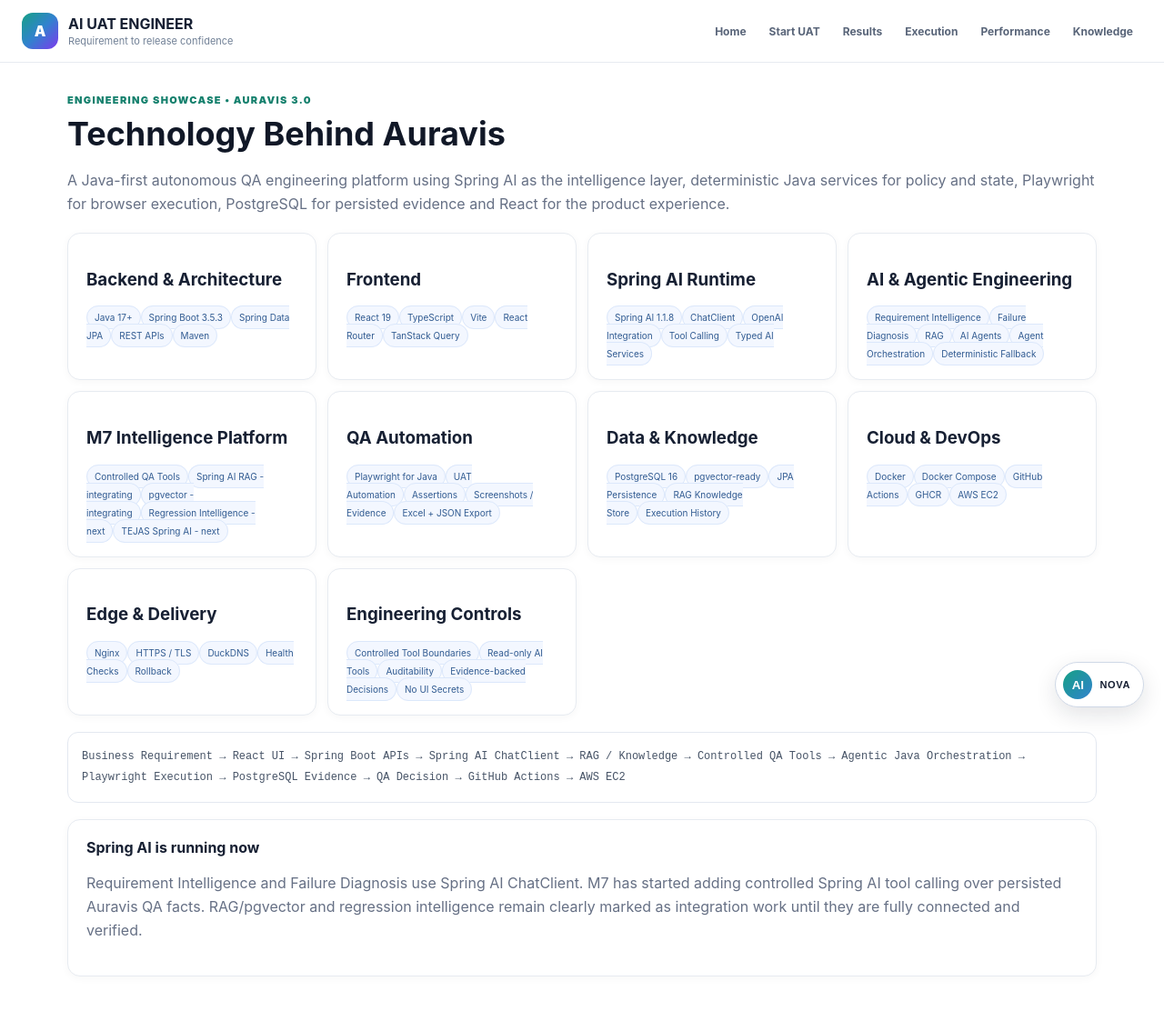
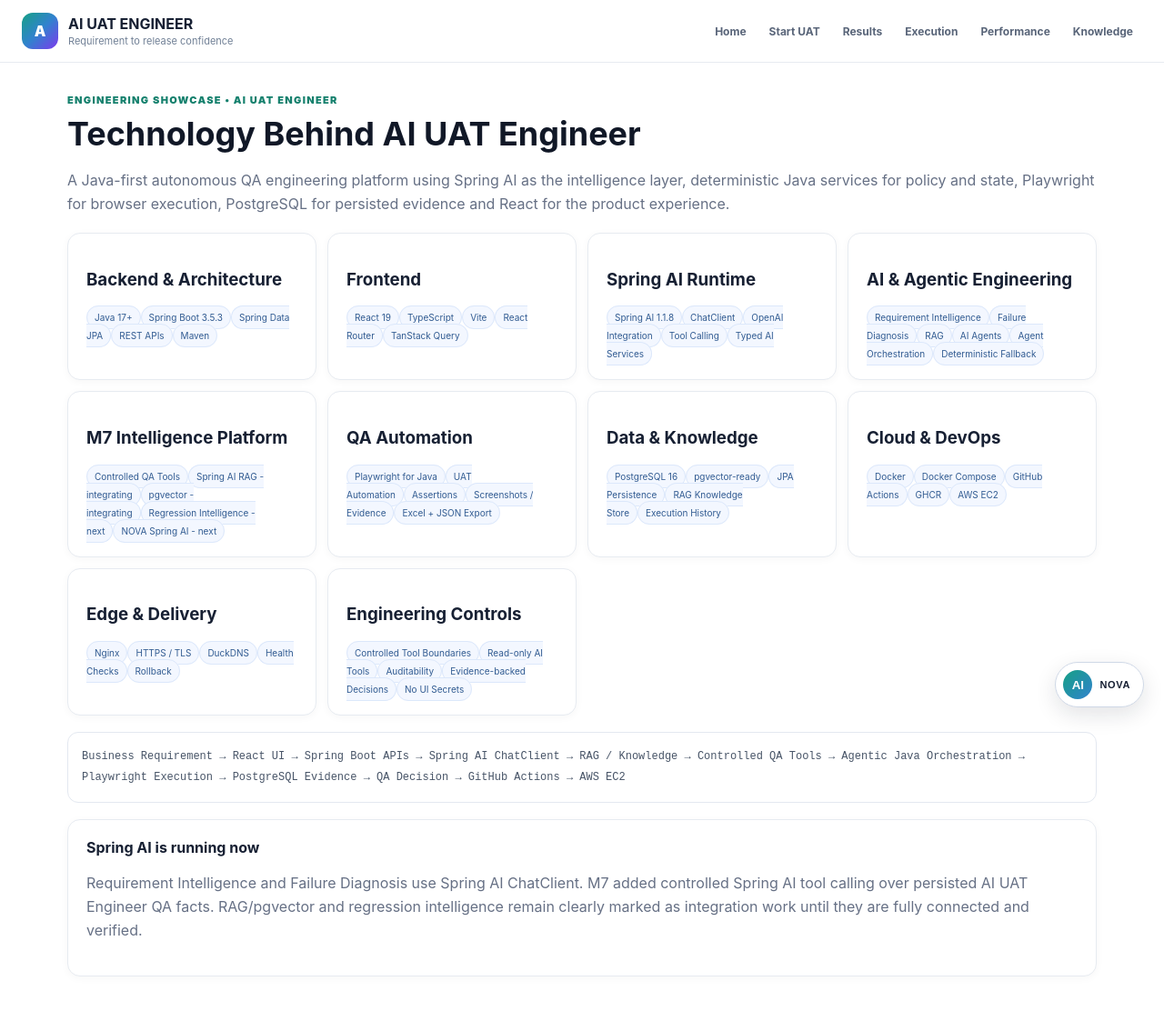
Before and after one commit to stejas7/ai-qa-frontend, a React (Vite) app: page /technology in a window 1280 px wide. Shown: the top 1112 px of the page at 91% size. Built offline with nearby package versions, Linux system fonts and the light colour scheme; no server answers.

Commit message:
fix(brand): rename technology page to AI UAT Engineer

```diff
--- a/src/pages/TechnologyPage.tsx
+++ b/src/pages/TechnologyPage.tsx
@@ -3,7 +3,7 @@ const groups = [
   ['Frontend',['React 19','TypeScript','Vite','React Router','TanStack Query']],
   ['Spring AI Runtime',['Spring AI 1.1.8','ChatClient','OpenAI Integration','Tool Calling','Typed AI Services']],
   ['AI & Agentic Engineering',['Requirement Intelligence','Failure Diagnosis','RAG','AI Agents','Agent Orchestration','Deterministic Fallback']],
-  ['M7 Intelligence Platform',['Controlled QA Tools','Spring AI RAG - integrating','pgvector - integrating','Regression Intelligence - next','TEJAS Spring AI - next']],
+  ['M7 Intelligence Platform',['Controlled QA Tools','Spring AI RAG - integrating','pgvector - integrating','Regression Intelligence - next','NOVA Spring AI - next']],
   ['QA Automation',['Playwright for Java','UAT Automation','Assertions','Screenshots / Evidence','Excel + JSON Export']],
   ['Data & Knowledge',['PostgreSQL 16','pgvector-ready','JPA Persistence','RAG Knowledge Store','Execution History']],
   ['Cloud & DevOps',['Docker','Docker Compose','GitHub Actions','GHCR','AWS EC2']],
@@ -12,9 +12,9 @@ const groups = [
 ] as const;
 
 export default function TechnologyPage(){return <main className="page">
-  <div className="eyebrow">ENGINEERING SHOWCASE • AURAVIS 3.0</div><h1>Technology Behind Auravis</h1>
+  <div className="eyebrow">ENGINEERING SHOWCASE • AI UAT ENGINEER</div><h1>Technology Behind AI UAT Engineer</h1>
   <p className="lead">A Java-first autonomous QA engineering platform using Spring AI as the intelligence layer, deterministic Java services for policy and state, Playwright for browser execution, PostgreSQL for persisted evidence and React for the product experience.</p>
   <section className="tech-grid">{groups.map(([title,items])=><article className="panel tech-card" key={title}><h3>{title}</h3><div className="chip-row">{items.map(item=><span className="tech-chip" key={item}>{item}</span>)}</div></article>)}</section>
   <section className="architecture-flow">Business Requirement → React UI → Spring Boot APIs → Spring AI ChatClient → RAG / Knowledge → Controlled QA Tools → Agentic Java Orchestration → Playwright Execution → PostgreSQL Evidence → QA Decision → GitHub Actions → AWS EC2</section>
-  <section className="panel portfolio-note"><strong>Spring AI is running now</strong><p className="muted">Requirement Intelligence and Failure Diagnosis use Spring AI ChatClient. M7 has started adding controlled Spring AI tool calling over persisted Auravis QA facts. RAG/pgvector and regression intelligence remain clearly marked as integration work until they are fully connected and verified.</p></section>
+  <section className="panel portfolio-note"><strong>Spring AI is running now</strong><p className="muted">Requirement Intelligence and Failure Diagnosis use Spring AI ChatClient. M7 added controlled Spring AI tool calling over persisted AI UAT Engineer QA facts. RAG/pgvector and regression intelligence remain clearly marked as integration work until they are fully connected and verified.</p></section>
 </main>}
```
